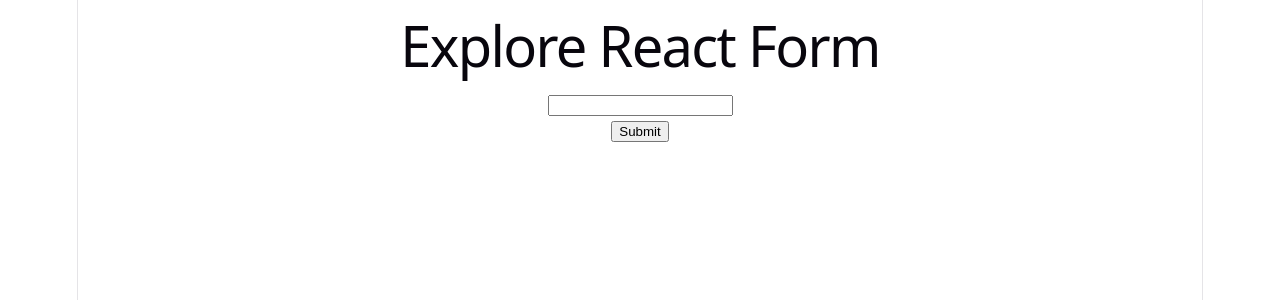
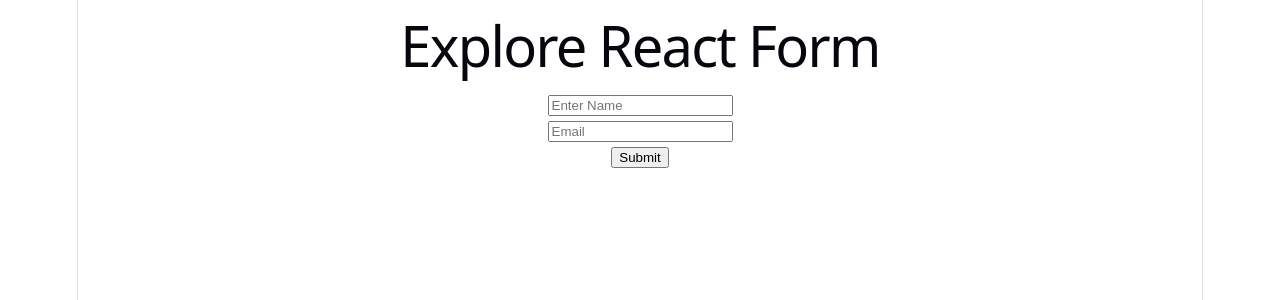
Before and after one commit to asm-saim/v8-explore-react-form, a React (Vite) app: page / in a window 1280 px wide. Shown: the top 300 px of the page. Built offline with nearby package versions, Linux system fonts and the light colour scheme.

Commit message:
from created with onSubmit handler and found output using e.target

```diff
--- a/src/components/SimpleForm/SimpleForm.jsx
+++ b/src/components/SimpleForm/SimpleForm.jsx
@@ -1,10 +1,18 @@
 import React from 'react';
 
 const SimpleForm = () => {
+
+    const handleSubmit = (e) => {
+        e.preventDefault()
+        console.log(e.target.name.value)
+        console.log(e.target.email.value)
+    }
     return (
         <div>
-            <form>
-                <input type="text" />
+            <form onSubmit={handleSubmit}>
+                <input type="text" name="name" placeholder='Enter Name' />
+                <br />
+                <input type="email" name="email" placeholder='Email' id="" />
                 <br />
                 <input type="submit" value="Submit" />
             </form>
```
